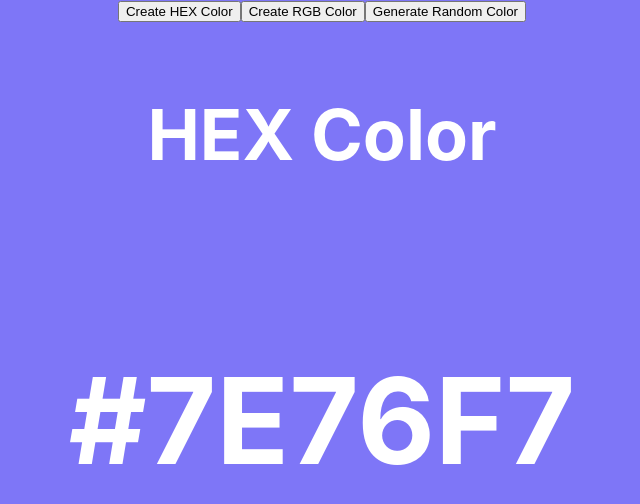
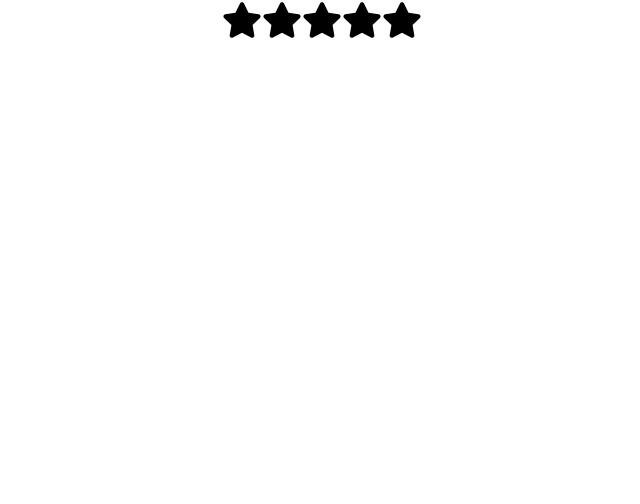
Before and after one commit to Ilmaan-Ahamed/React_JS_Project, a React (Vite) app: page / in a window 1280 px wide. Shown: the top 504 px of the page, without its empty margins (318-958 px from the left). Built offline with nearby package versions, Linux system fonts and the light colour scheme; the HTML template or start-up script is replaced by a standard one.

Commit message:
3rd project done

```diff
--- a/package.json
+++ b/package.json
@@ -11,7 +11,8 @@
   },
   "dependencies": {
     "react": "^19.2.6",
-    "react-dom": "^19.2.6"
+    "react-dom": "^19.2.6",
+    "react-icons": "^5.6.0"
   },
   "devDependencies": {
     "@eslint/js": "^10.0.1",
--- a/src/App.jsx
+++ b/src/App.jsx
@@ -1,6 +1,7 @@
 import "./App.css";
 import Accordian from "./components/Accordian";
 import RandomColor from "./components/RandomColor";
+import StarRating from "./components/StarRating";
 
 
 
@@ -12,8 +13,10 @@ function App() {
        {/* <Accordian/>  */}
 
       {/* Random color component */}
-        <RandomColor />
+        {/* <RandomColor /> */}
 
+      {/* Star Rating */}
+        <StarRating NoOfStarts={10} />
     </div>
   );
 }
--- a/src/components/Accordian/index.jsx
+++ b/src/components/Accordian/index.jsx
@@ -1,68 +1,38 @@
-//single selection
-//multiple selection
-
 import { useState } from "react";
 import data from "./data";
-import "./style.css";
 
-export default function Accordian() {
+
+const Accordian = () => {
+
     const [selected, setSelected] = useState(null);
-  const [enableMultiSelection, setEnableMultiSelection] = useState(false);
-  const [multiple, setMultiple] = useState([]);
 
-  function handleSingleSelection(getCurrentId) {
-    setSelected(getCurrentId === selected ? null : getCurrentId);
+    function handlesingleselection(getCurrentId){
+        setSelected(getCurrentId === selected ? null : getCurrentId)
     }
 
-  function handleMultiSelection(getCurrentId) {
-    let cpyMutiple = [...multiple];
-    const findIndexOfCurrentId = cpyMutiple.indexOf(getCurrentId);
-
-    console.log(findIndexOfCurrentId);
-    if (findIndexOfCurrentId === -1) cpyMutiple.push(getCurrentId);
-    else cpyMutiple.splice(findIndexOfCurrentId, 1);
-
-    setMultiple(cpyMutiple);
-  }
-
-  console.log(selected, multiple);
+    console.log(selected)
     return (
-    <div className="acc-wrapper">
-      <button onClick={() => setEnableMultiSelection(!enableMultiSelection)}>
-        Enable Multi Selection
-      </button>
+        <div className="wrapper">
             <div className="accordian">
-        {data && data.length > 0 ? (
-          data.map((dataItem) => (
-            <div className="item">
-              <div
-                onClick={
-                  enableMultiSelection
-                    ? () => handleMultiSelection(dataItem.id)
-                    : () => handleSingleSelection(dataItem.id)
-                }
-                className="title"
-              >
+                {
+                    data && data.length > 0 ?
+                        data.map(dataItem => (
+                            <div className="item" key={dataItem.id}>
+                                <div onClick={()=>handlesingleselection(dataItem.id)} className="title">
                                     <h3>{dataItem.question}</h3>
                                     <span>+</span>
+                                        {
+                                            selected == dataItem.id ?(
+                                                <div className="content"> {dataItem.answer} </div>
+                                            ) : null }
                                 </div>
-              {enableMultiSelection
-                ? multiple.indexOf(dataItem.id) !== -1 && (
-                    <div className="acc-content ">{dataItem.answer}</div>
-                  )
-                : selected === dataItem.id && (
-                    <div className="acc-content ">{dataItem.answer}</div>
-                  )}
-              {/* {selected === dataItem.id ||
-              multiple.indexOf(dataItem.id) !== -1 ? (
-                <div className="content">{dataItem.answer}</div>
-              ) : null} */}
                             </div>
                         ))
-        ) : (
-          <div>No data found !</div>
-        )}
+                        : <div>No data found !</div>
+                }
             </div>
         </div>
     );
-}
+};
+
+export default Accordian;
--- a/src/components/StarRating/index.jsx
+++ b/src/components/StarRating/index.jsx
@@ -0,0 +1,39 @@
+import { useState } from "react";
+import { FaStar } from "react-icons/fa";
+import './styles.css';
+
+export default function StarRating({ noOfStars = 5 }) {
+  const [rating, setRating] = useState(0);
+  const [hover, setHover] = useState(0);
+
+  function handleClick(getCurrentIndex) {
+    setRating(getCurrentIndex);
+  }
+
+  function handleMouseEnter(getCurrentIndex) {
+    setHover(getCurrentIndex);
+  }
+
+  function handleMouseLeave() {
+    setHover(rating);
+  }
+
+  return (
+    <div className="star-rating">
+      {[...Array(noOfStars)].map((_, index) => {
+        index += 1;
+
+        return (
+          <FaStar
+            key={index}
+            className={index <= (hover || rating) ? "active" : "inactive"}
+            onClick={() => handleClick(index)}
+            onMouseMove={() => handleMouseEnter(index)}
+            onMouseLeave={() => handleMouseLeave()}
+            size={40}
+          />
+        );
+      })}
+    </div>
+  );
+}
--- /dev/null
+++ b/src/components/StarRating/styles.css
@@ -0,0 +1,7 @@
+.active {
+  color: #fff700;
+}
+
+.inactive {
+  color: #000000;
+}
```
Also changed, not shown: src/components/StarRating/styes.css (deleted), 1 other file (tests, documents, lock files or other folders). Lines whose indentation alone changed are shown as unchanged.
